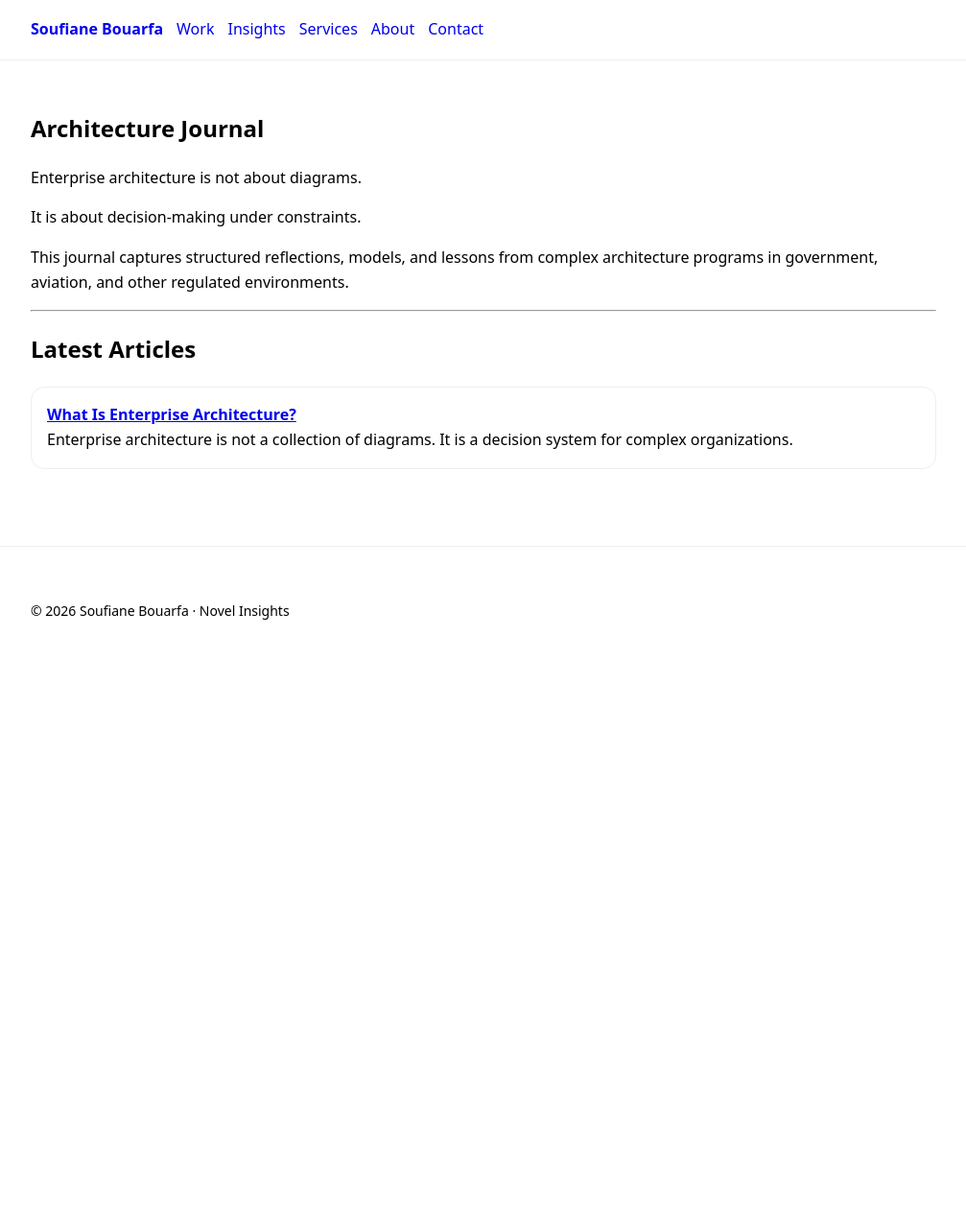
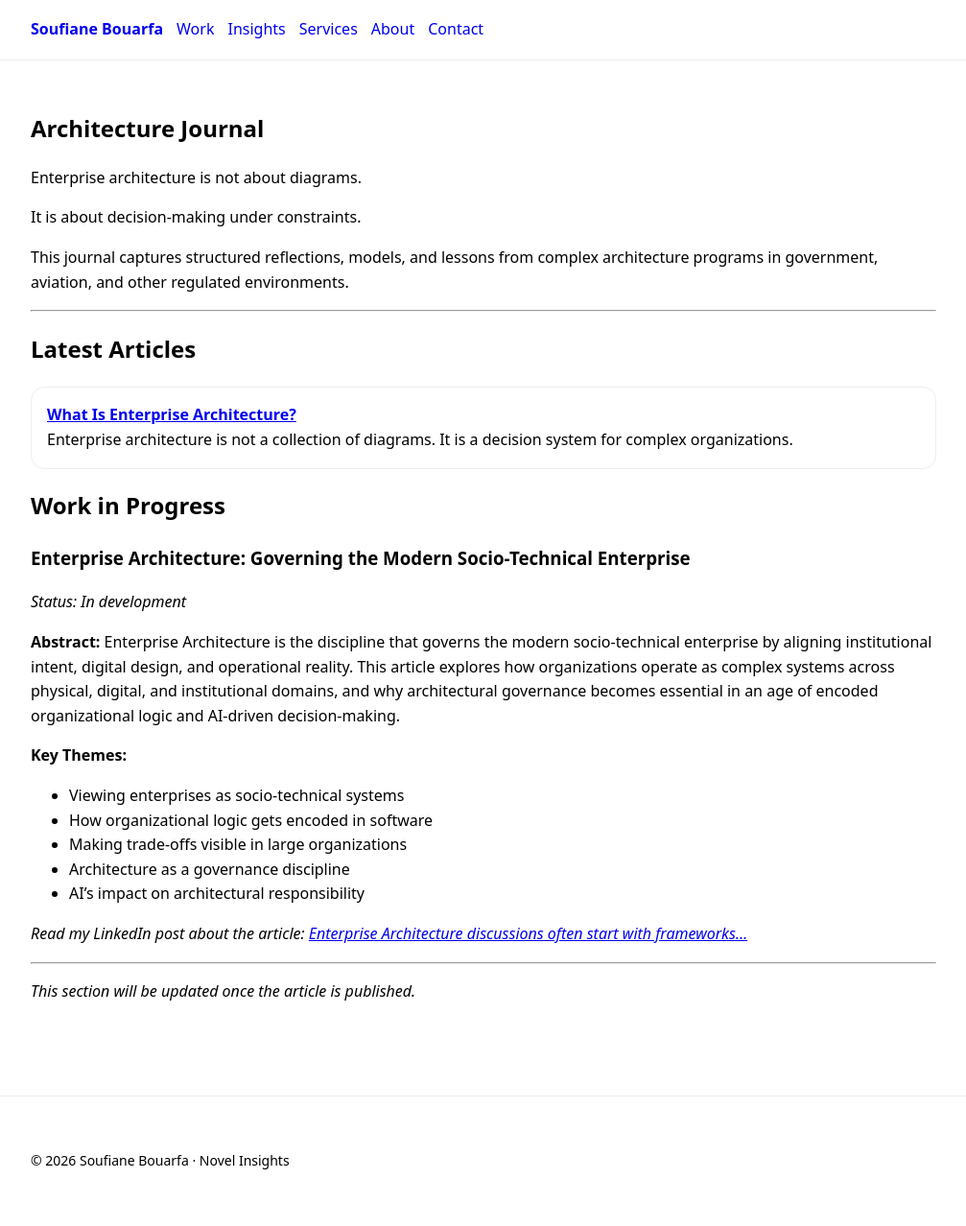
Before and after one commit to sbouarfa/soufianebouarfa.github.io, a Jekyll site: the page built from insights.md, in a window 1280 px wide. Shown: the whole page at 96% size, without its empty margins (136-1143 px from the left). Built offline with Jekyll 4.4.1, drawn with Linux system fonts in a browser that asks for light colours; before the commit the page ends 900 px from its top, so only the background shows below that.

Commit message:
Update work in progress status to 'In development' to avoid mentioning submission details

```diff
--- a/insights.md
+++ b/insights.md
@@ -23,3 +23,23 @@
     </div>
   {% endfor %}
 </div>
+
+## Work in Progress
+
+### Enterprise Architecture: Governing the Modern Socio-Technical Enterprise
+*Status: In development*
+
+**Abstract:** Enterprise Architecture is the discipline that governs the modern socio-technical enterprise by aligning institutional intent, digital design, and operational reality. This article explores how organizations operate as complex systems across physical, digital, and institutional domains, and why architectural governance becomes essential in an age of encoded organizational logic and AI-driven decision-making.
+
+**Key Themes:**
+- Viewing enterprises as socio-technical systems
+- How organizational logic gets encoded in software
+- Making trade-offs visible in large organizations
+- Architecture as a governance discipline
+- AI's impact on architectural responsibility
+
+*Read my LinkedIn post about the article: [Enterprise Architecture discussions often start with frameworks...](https://www.linkedin.com/feed/update/urn:li:activity:your-post-id/)*
+
+---
+
+*This section will be updated once the article is published.*
```
